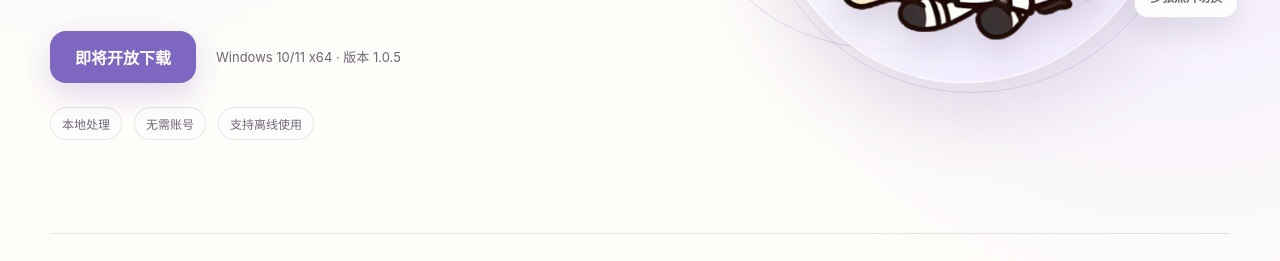
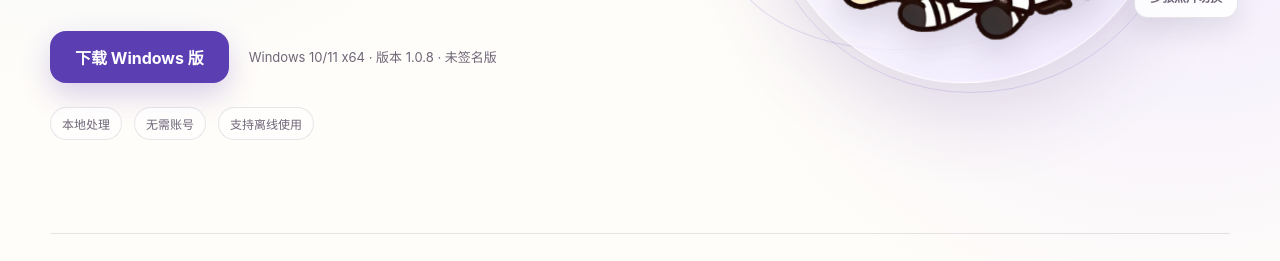
Before and after one commit to laofutsit-design/photo-desktop-pet, a plain HTML site: page index.html in a window 1280 px wide. Shown: the part 539-800 px from the top of the page. Drawn offline with Linux system fonts and the light colour scheme.

Commit message:
Enable Windows download

```diff
--- a/index.html
+++ b/index.html
@@ -29,8 +29,8 @@
           <h1>把喜欢的照片，<br /><span>变成陪在桌面的它。</span></h1>
           <p class="hero-lead">拖入人物或动物照片，照片桌宠会在本机自动去除背景，生成透明、可拖动、会回应你的桌面角色。</p>
           <div class="hero-actions">
-            <span class="download disabled" aria-disabled="true">即将开放下载</span>
-            <span class="release-note">Windows 10/11 x64 · 版本 1.0.5</span>
+            <a class="download" href="https://github.com/laofutsit-design/photo-desktop-pet/releases/download/v1.0.8/photo-desktop-pet-1.0.8-Windows-x64.exe">下载 Windows 版</a>
+            <span class="release-note">Windows 10/11 x64 · 版本 1.0.8 · 未签名版</span>
           </div>
           <ul class="trust-list" aria-label="产品特点">
             <li>本地处理</li>
@@ -93,7 +93,7 @@
           <p class="eyebrow">准备好了吗？</p>
           <h2>给桌面添一位小伙伴。</h2>
         </div>
-        <span class="download disabled" aria-disabled="true">签名完成后开放</span>
+        <a class="download" href="https://github.com/laofutsit-design/photo-desktop-pet/releases/download/v1.0.8/photo-desktop-pet-1.0.8-Windows-x64.exe">下载 Windows 版</a>
       </section>
     </main>
 
--- a/styles.css
+++ b/styles.css
@@ -65,10 +65,11 @@ h1 span { color: var(--violet); }
   border-radius: 16px;
   background: var(--violet-dark);
   color: white;
+  text-decoration: none;
   font-weight: 750;
   box-shadow: 0 12px 30px rgba(90, 62, 178, 0.24);
 }
-.download.disabled { cursor: not-allowed; opacity: 0.78; }
+.download:hover { background: var(--violet); }
 .release-note { color: var(--muted); font-size: 13px; }
 .trust-list { display: flex; gap: 12px; margin: 24px 0 0; padding: 0; list-style: none; }
 .trust-list li { padding: 7px 11px; border: 1px solid var(--line); border-radius: 999px; background: rgba(255,255,255,.64); color: var(--muted); font-size: 12px; }
```
